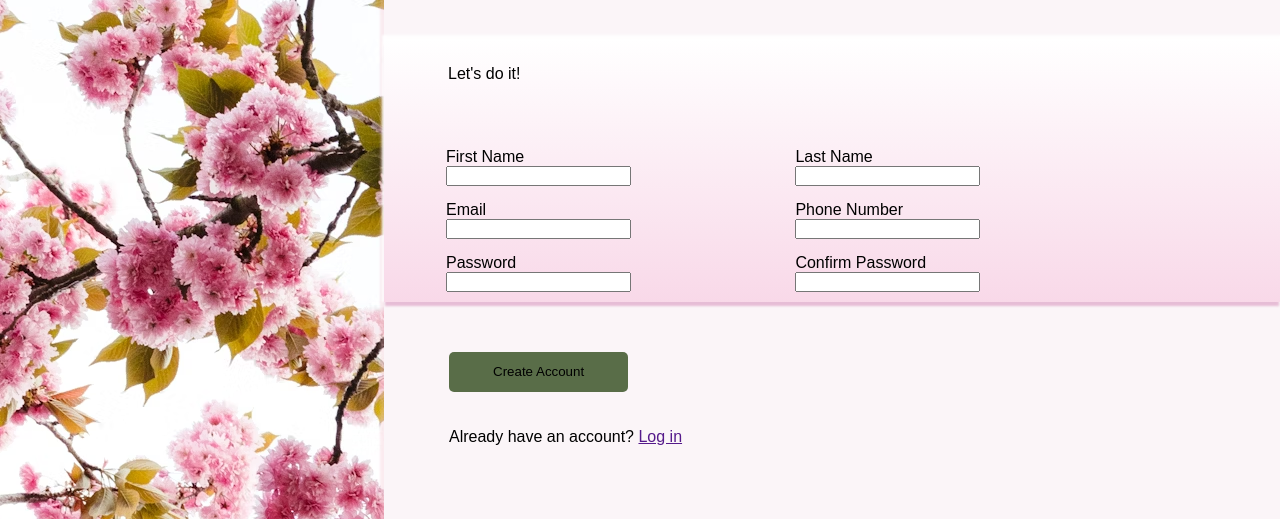
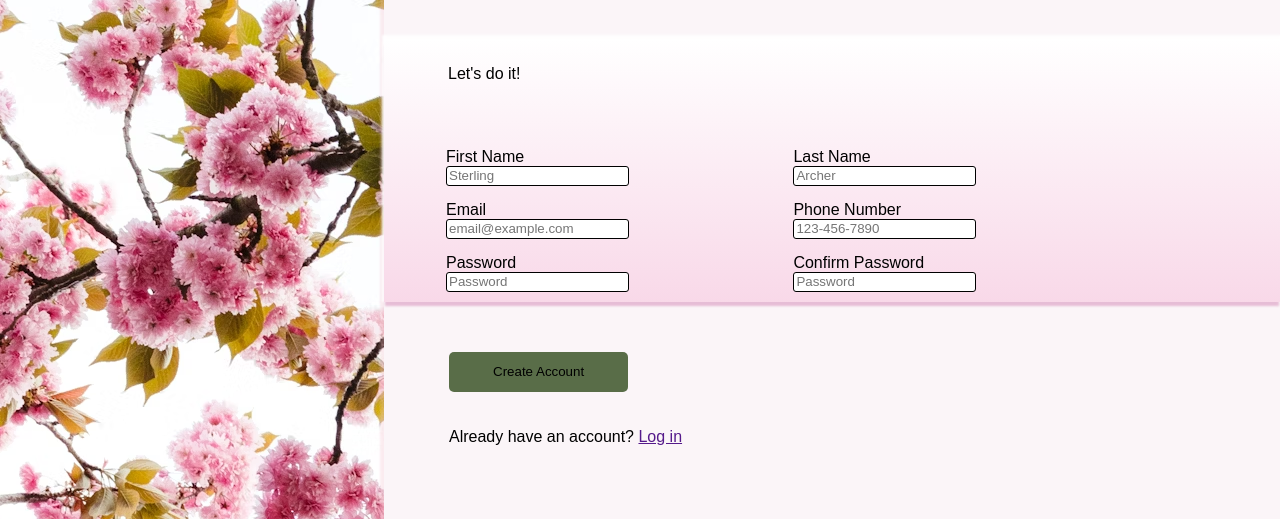
Before and after one commit to NaliH/sign-up-form, a plain HTML site: page index.html in a window 1280 px wide. Shown: the part 281-800 px from the top of the page. Drawn offline with Linux system fonts and the light colour scheme.

Commit message:
Add CSS styles to HTML validations/states

```diff
--- a/index.html
+++ b/index.html
@@ -29,34 +29,34 @@
                         <div class="sign-up-form name-details">
                             <div class="data">
                                 <label for="first-name">First Name</label>
-                                <input type="text" name="first-name" id="first-name" required>
+                                <input type="text" name="first-name" id="first-name" placeholder="Sterling" required>
                             </div>
 
                             <div class="data">
                                 <label for="last-name">Last Name</label>
-                                <input type="text" name="last-name" id="last-name" required>
+                                <input type="text" name="last-name" id="last-name" placeholder="Archer" required>
                             </div>
                         </div>
                         <div class="sign-up-form contact-details">
                             <div class="data">
                                 <label for="email">Email</label>
-                                <input type="email" name="email" id="email" required>
+                                <input type="email" name="email" id="email" placeholder="email@example.com" required>
                             </div>
 
                             <div class="data">
                                 <label for="phone">Phone Number</label>
-                                <input type="tel" name="phone" id="phone">
+                                <input type="tel" name="phone" id="phone" placeholder="123-456-7890">
                             </div>
                         </div>
                         <div class="sign-up-form password-details">
                             <div class="data">
                                 <label for="pwd">Password</label>
-                                <input type="password" name="pwd" id="pwd" required>
+                                <input type="password" name="pwd" id="pwd" placeholder="Password" required>
                             </div>
 
                             <div class="data">
                                 <label for="pwd-confirm">Confirm Password</label>
-                                <input type="password" name="pwd-confirm" id="pwd-confirm" required>
+                                <input type="password" name="pwd-confirm" id="pwd-confirm" placeholder="Password" required>
                             </div>
                         </div>
                     </fieldset>
--- a/style.css
+++ b/style.css
@@ -92,31 +92,32 @@ fieldset {
     margin: auto;
     background: linear-gradient(white, rgba(240, 126, 183, 0.24));
     box-shadow: 0px 5px 2px -1px rgba(226, 176, 205, .8), 0 -2px 2px 2px rgba(255, 255, 255, .9);
-
 }
 
-input{
-    height: 20px;
-    width: 100%
-}
+
 
 /* Creates rows for input boxes*/
 div.sign-up-form {
     clear: left;
     display: flex;
-    /*width: 100px;*/
-    /*margin: auto auto 15px 50px;*/
     margin-top: 15px;
     margin-left: 50px;
 }
 
-div.sign-up-form label {
-    margin-right: 10px;
+div.data:nth-of-type(1){
+    margin-right: 20%;
 }
 
 fieldset legend {
     float: left;
     margin: 20px auto 50px 50px;
+}
+
+input{
+    height: 20px;
+    width: 100%;
+    border: 1px solid black;
+    border-radius: 3px;
 }
 
 label {
@@ -134,14 +135,8 @@ button.btn {
     background-color: #596D48;
 }
 
-
-
 p.log-in {
     margin-left: 65px;
-}
-
-div.data:nth-of-type(1){
-    margin-right: 20%;
 }
 
 @media screen and (max-width: 650px) {
@@ -166,6 +161,34 @@ div.data:nth-of-type(1){
 
 }
 
+/*Validation styles*/
+
+div.data input:focus {
+    border-width: 2px;
+}
+
+input:required:valid,
+input:focus:valid {
+    border: 1px solid rgba(15, 80, 15, 0.8);
+    outline: .5px solid rgba(165, 240, 165, 0.8);
+    background-color: rgba(165, 240, 165, 0.8);
+}
+
+input:focus:invalid,
+input:invalid:not(:placeholder-shown) {
+    border: 1px solid rgba(255, 0, 0, .8);
+    outline: .5px dashed rgba(255, 0, 0, .8);
+    background-color: rgba(231, 117, 117, 0.8);
+
+}
+
+input[type="tel"]:not(:placeholder-shown),
+input[type="tel"]:focus {
+    border: 2px solid rgba(235, 225, 138, 0.8);
+    outline: .5px solid rgba(236, 174, 102, 0.8);
+    background-color: rgba(231, 220, 117, 0.8);
+}
+
 
 /*div.main-form{
     display: flex;
```
